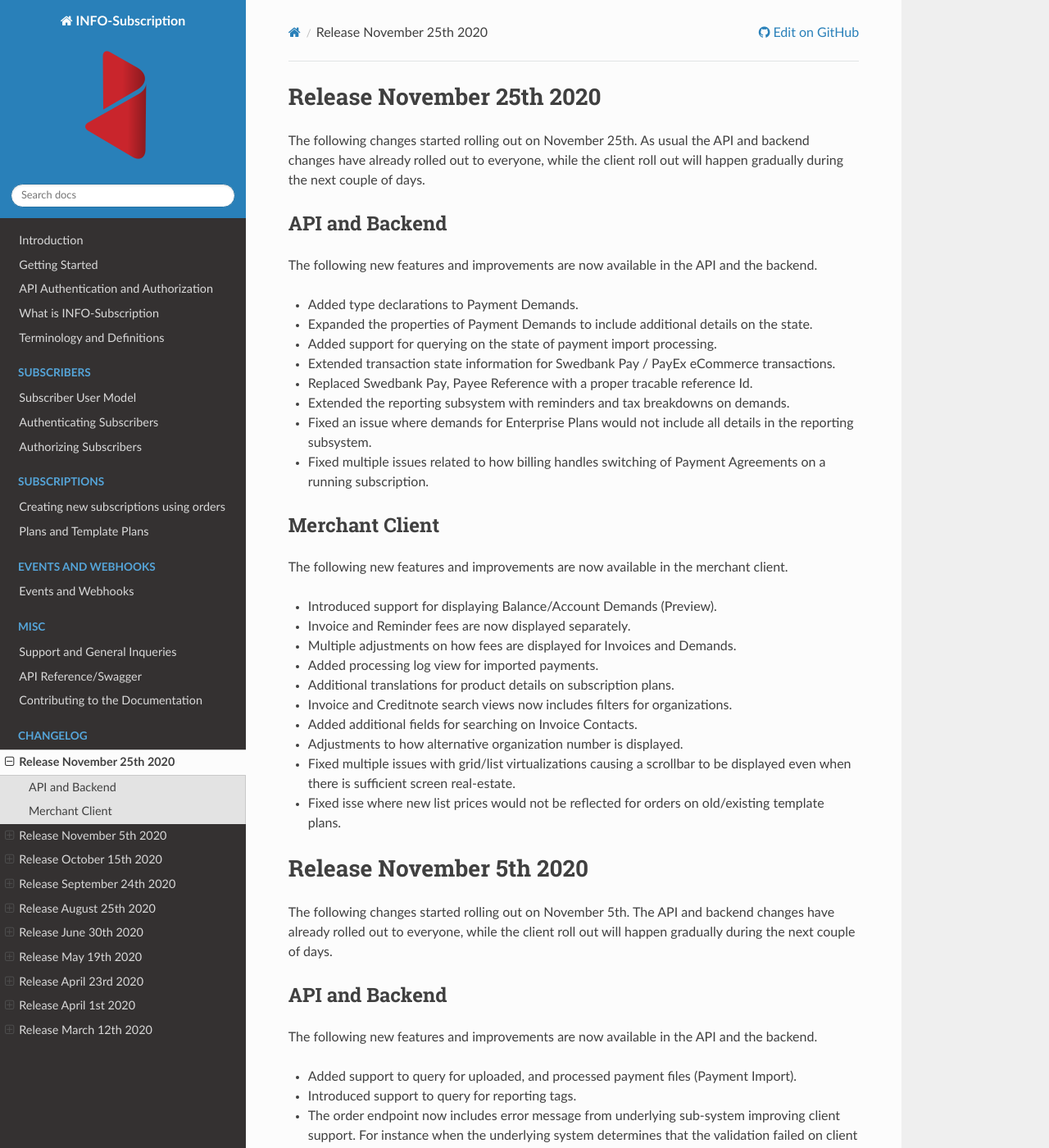
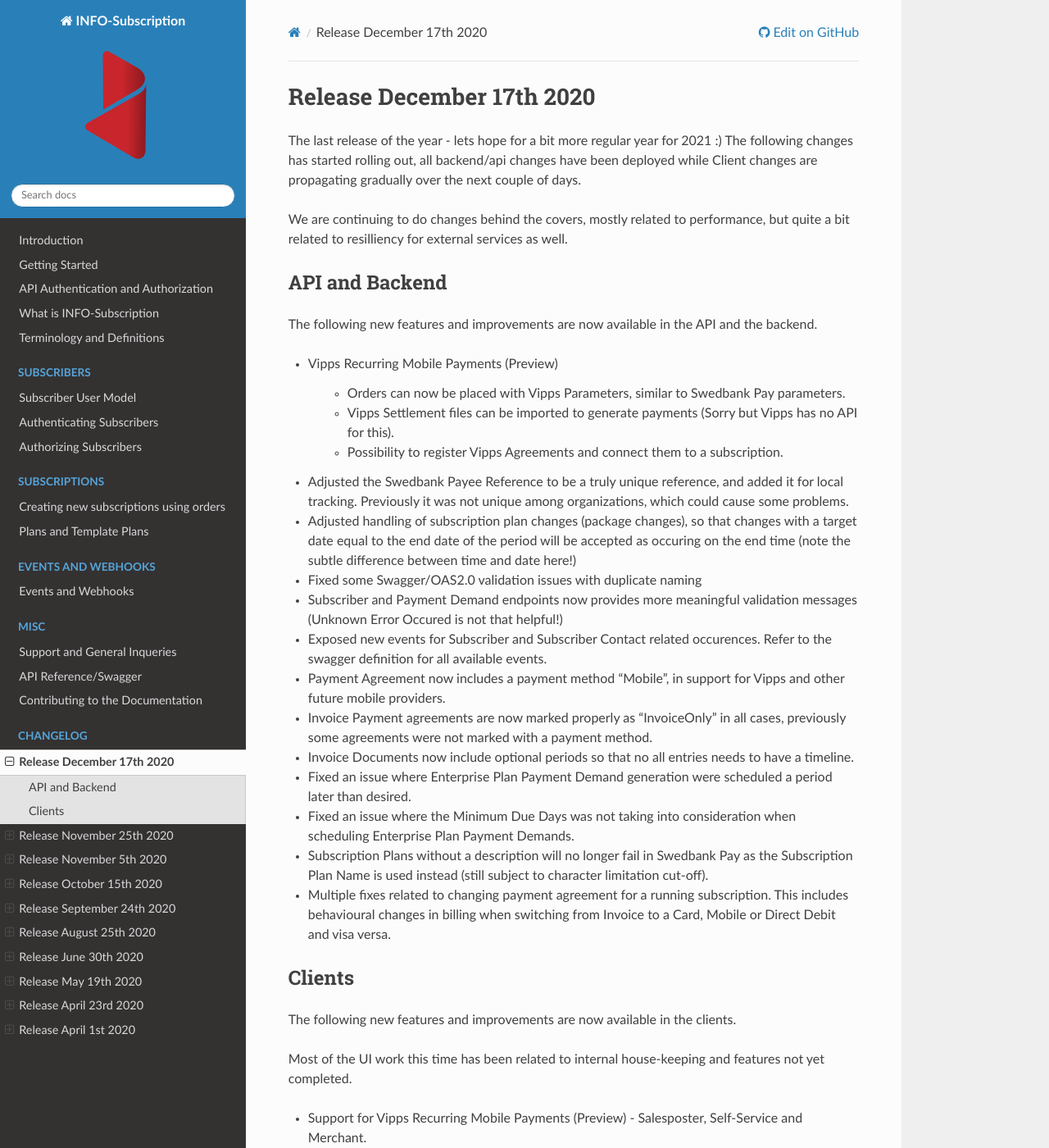
Before and after one commit to infosoftas/info-subscription-doc, a Sphinx documentation site: the page built from source/changelog/changelog.rst, in a window 1280 px wide and 1400 px high. Shown: the whole window at 82% size. Built offline with Sphinx 7.4.7 and the Read the Docs theme 2.0.0, drawn with Linux system fonts in a browser that asks for light colours; formulas are drawn with MathJax 3; some of the changed text lies outside the part shown.

Commit message:
Added initial changelog (#27)
Co-authored-by: Esben Bach <esbbach@infosoft.no>

```diff
--- a/source/changelog/changelog.rst
+++ b/source/changelog/changelog.rst
@@ -1,3 +1,4 @@
+.. include:: r83.inc
 .. include:: r82.inc
 .. include:: r81.inc
 .. include:: r80.inc
@@ -7,4 +8,3 @@
 .. include:: r74.inc
 .. include:: r73.inc
 .. include:: r72.inc
-.. include:: r71.inc
--- /dev/null
+++ b/source/changelog/r83.inc
@@ -0,0 +1,44 @@
+.. _changelog-r83:
+
+***************************
+Release December 17th 2020
+***************************
+The last release of the year - lets hope for a bit more regular year for 2021 :)
+The following changes has started rolling out, all backend/api changes have been deployed while Client changes are propagating gradually over the next couple of days.
+
+We are continuing to do changes behind the covers, mostly related to performance, but quite a bit related to resilliency for external services as well.
+
+API and Backend
+===============
+The following new features and improvements are now available in the API and the backend.
+
+* Vipps Recurring Mobile Payments (Preview)
+
+    * Orders can now be placed with Vipps Parameters, similar to Swedbank Pay parameters.
+    * Vipps Settlement files can be imported to generate payments (Sorry but Vipps has no API for this).
+    * Possibility to register Vipps Agreements and connect them to a subscription.
+
+* Adjusted the Swedbank Payee Reference to be a truly unique reference, and added it for local tracking. Previously it was not unique among organizations, which could cause some problems.
+* Adjusted handling of subscription plan changes (package changes), so that changes with a target date equal to the end date of the period will be accepted as occuring on the end time (note the subtle difference between time and date here!)
+* Fixed some Swagger/OAS2.0 validation issues with duplicate naming
+* Subscriber and Payment Demand endpoints now provides more meaningful validation messages (Unknown Error Occured is not that helpful!)
+* Exposed new events for Subscriber and Subscriber Contact related occurences. Refer to the swagger definition for all available events.
+* Payment Agreement now includes a payment method "Mobile", in support for Vipps and other future mobile providers.
+* Invoice Payment agreements are now marked properly as "InvoiceOnly" in all cases, previously some agreements were not marked with a payment method.
+* Invoice Documents now include optional periods so that no all entries needs to have a timeline.
+* Fixed an issue where Enterprise Plan Payment Demand generation were scheduled a period later than desired.
+* Fixed an issue where the Minimum Due Days was not taking into consideration when scheduling Enterprise Plan Payment Demands.
+* Subscription Plans without a description will no longer fail in Swedbank Pay as the Subscription Plan Name is used instead (still subject to character limitation cut-off).
+* Multiple fixes related to changing payment agreement for a running subscription.
+  This includes behavioural changes in billing when switching from Invoice to a Card, Mobile or Direct Debit and visa versa.
+
+Clients
+=======
+The following new features and improvements are now available in the clients.
+
+Most of the UI work this time has been related to internal house-keeping and features not yet completed.
+
+* Support for Vipps Recurring Mobile Payments (Preview) - Salesposter, Self-Service and Merchant.
+* Added configuration option for requiring address when defining organisation number. Not in the UI, please contact us if you require this option toggled.
+* Handling of local culture decimal notation on corrections.
+* Subscription plan price is now correctly recalculated in case the list price has changed since the template plan was created.
```
